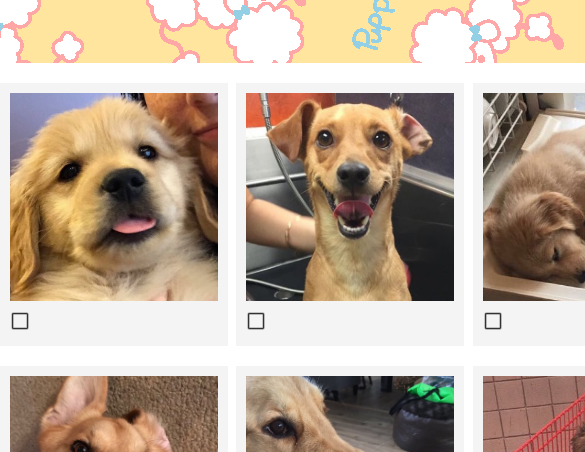
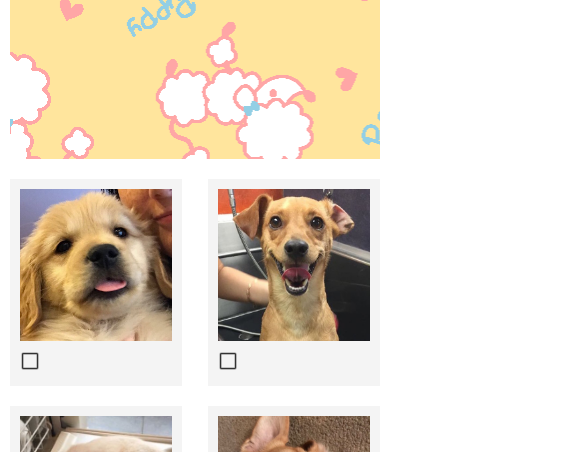
Before and after one commit to yayinternet/hw2-quiz-ext-violetguos, a browser extension: page index.html in a window 390 px wide. Shown: the part 648-1100 px from the top of the page, 585 px wide, since content can reach past the window. Drawn offline with Linux system fonts and the light colour scheme; a web font is replaced by a local one.

Commit message:
UI for mobile

```diff
--- a/index.html
+++ b/index.html
@@ -5,6 +5,7 @@
 
   <head>
     <meta charset="utf-8">
+    <meta name="viewport" content="width=device-width, initial-scale=1">
     <title>Adopt A Dog And We'll Reveal A Deep Truth About You</title>
     <link rel="icon" type="image/png" href="images/favicon-32x32.png" sizes="32x32" />
     <link rel="icon" type="image/png" href="images/favicon-16x16.png" sizes="16x16" />
--- a/style.css
+++ b/style.css
@@ -24,6 +24,35 @@
     background-color: #f4f4f4;
     box-sizing: border-box;
     padding: 10px;
-
     margin-bottom: 20px;
 }
+
+
+
+@media (max-width: 700px) {
+    :root{
+        --section-width: 95%;
+        --padding-size: 10px;
+        --grid-size: calc(var(--section-width)*0.325);
+    }
+    article{
+        width: var(--section-width);
+    }
+    header div span {
+        display: none;
+    }
+}
+
+@media (max-width: 500px) {
+    :root{
+        --section-width: 95%;
+        --padding-size: 10px;
+        --grid-size: calc(var(--section-width)*0.49);
+    }
+    article{
+        width: var(--section-width);
+    }
+    header div span {
+        display: none;
+    }
+}
```
